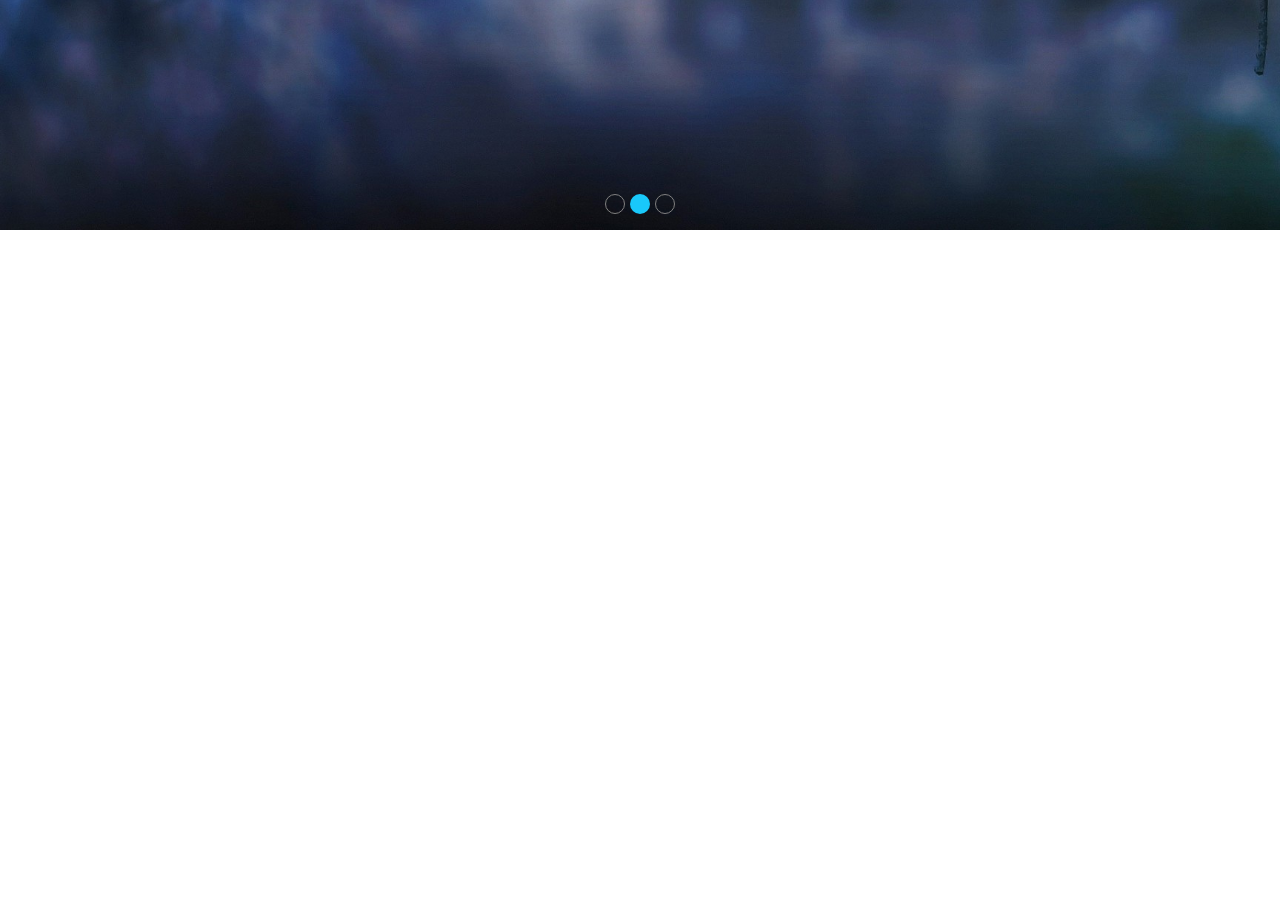
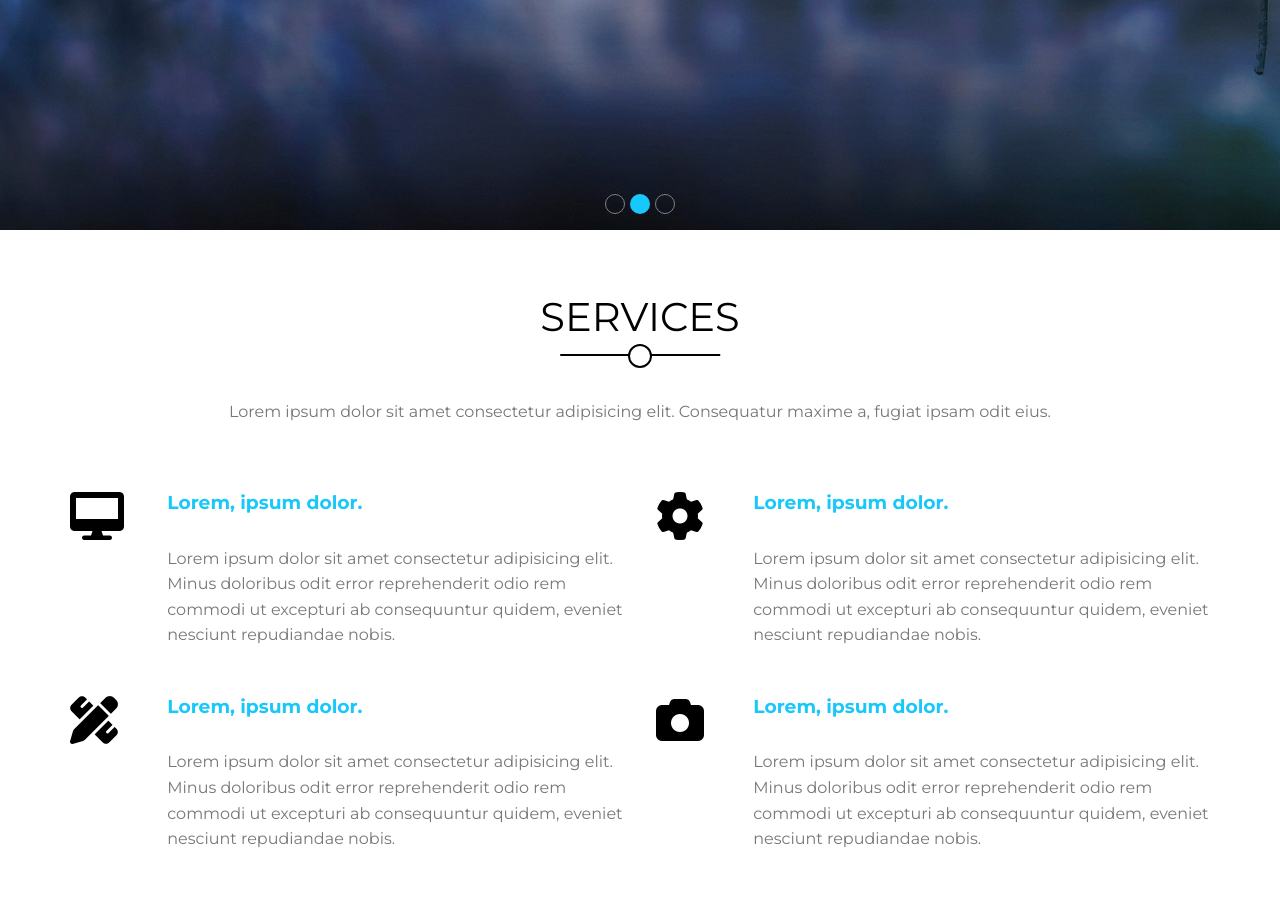
Before and after one commit to Ju-Cesar/Adapted-From-El-Zero-Web-School-Template-2, a plain HTML site: page index.html in a window 1280 px wide. Shown: the part 570-1486 px from the top of the page. Before the commit the page ends 800 px from the top, so only its background shows below. Drawn offline with Linux system fonts and the light colour scheme.

Commit message:
services section completed

```diff
--- a/css/main.css
+++ b/css/main.css
@@ -55,6 +55,63 @@ ul {
     .container {
         width: 1170px;
     }
+}
+section {
+    padding-top: var(--sectionPadding);
+    padding-bottom: var(--sectionPadding);
+}
+.section-heading {
+    text-align: center;
+    margin-bottom: 4rem;
+}
+.section-heading h2 {
+    text-transform: uppercase;
+    position: relative;
+    width: fit-content;
+    margin-left: auto;
+    margin-right: auto;
+    padding-bottom: 1rem;
+    font-size: 2.5rem;
+    font-weight: normal;
+    margin-bottom: 2.5rem;
+}
+.section-heading h2::before {
+    content: "";
+    position: absolute;
+    width: 80%;
+    height: 2px;
+    bottom: 0%;
+    left: 50%;
+    transform: translateX(-50%);
+    -webkit-transform: translateX(-50%);
+    -moz-transform: translateX(-50%);
+    -ms-transform: translateX(-50%);
+    -o-transform: translateX(-50%);
+    background-color: black;
+}
+.section-heading h2::after {
+    content: "";
+    position: absolute;
+    width: 20px;
+    height: 20px;
+    bottom: 0%;
+    left: 50%;
+    transform: translate(-50%,50%);
+    border-radius: 50%;
+    border: 2px solid black;
+    -webkit-border-radius: 50%;
+    -moz-border-radius: 50%;
+    -ms-border-radius: 50%;
+    -o-border-radius: 50%;
+    -webkit-transform: translate(-50%,50%);
+    -moz-transform: translate(-50%,50%);
+    -ms-transform: translate(-50%,50%);
+    -o-transform: translate(-50%,50%);
+    background-color: white;
+}
+.section-heading p {
+    color: #777;
+    line-height: 2;
 }
 /* Global Rules End */
 
@@ -561,3 +618,53 @@ header .container .menu-search .show-search-form {
     }
 }
 /* Hero Section Styling End */
+
+/* Services Section Styling Start */
+.services {
+    margin-top: calc(100vh - 64.82px);
+}
+.services .container {
+    display: grid;
+    grid-template-columns: repeat(auto-fit,minmax(250px,1fr));
+    gap: 3rem 2rem;
+}
+.services .container .box {
+    text-align: center;
+}
+.services .container .box i {
+    margin-bottom: 1rem;
+}
+.services .container .box h3 {
+    margin-bottom: 1rem;
+    color: var(--mainColor);
+}
+.services .container .box p {
+    line-height: 1.6;
+    color: #777;
+}
+@media (min-width:768px) {
+    .services .container {
+        grid-template-columns: 1fr;
+        gap: 3rem;
+    }
+    .services .container .box {
+        text-align: left;
+        display: grid;
+        grid-template-columns: 1fr 7fr;
+        grid-template-rows: repeat(2,auto);
+        gap: 1rem 2rem;
+    }
+    .services .container .box i {
+        margin-bottom: 0%;
+        grid-column: 1;
+        grid-row: 1/span 2;
+    }
+}
+@media (min-width: 992px) {
+    .services .container {
+        grid-template-columns: 1fr 1fr;
+        grid-template-rows: auto auto;
+        gap: 3rem 2rem;
+    }
+}
+/* Services Section Styling End */
--- a/index.html
+++ b/index.html
@@ -63,6 +63,37 @@
         </section>
         <!-- Hero Section End -->
 
+        <!-- Services Section Start -->
+        <section class="services">
+            <div class="section-heading">
+                <h2>Services</h2>
+                <p>Lorem ipsum dolor sit amet consectetur adipisicing elit. Consequatur maxime a, fugiat ipsam odit eius.</p>
+            </div>
+            <div class="container">
+                <div class="box">
+                    <i class="fas fa-desktop fa-3x"></i>
+                    <h3>Lorem, ipsum dolor.</h3>
+                    <p>Lorem ipsum dolor sit amet consectetur adipisicing elit. Minus doloribus odit error reprehenderit odio rem commodi ut excepturi ab consequuntur quidem, eveniet nesciunt repudiandae nobis.</p>
+                </div>
+                <div class="box">
+                    <i class="fas fa-cog fa-3x"></i>
+                    <h3>Lorem, ipsum dolor.</h3>
+                    <p>Lorem ipsum dolor sit amet consectetur adipisicing elit. Minus doloribus odit error reprehenderit odio rem commodi ut excepturi ab consequuntur quidem, eveniet nesciunt repudiandae nobis.</p>
+                </div>
+                <div class="box">
+                    <i class="fas fa-pencil-ruler fa-3x"></i>
+                    <h3>Lorem, ipsum dolor.</h3>
+                    <p>Lorem ipsum dolor sit amet consectetur adipisicing elit. Minus doloribus odit error reprehenderit odio rem commodi ut excepturi ab consequuntur quidem, eveniet nesciunt repudiandae nobis.</p>
+                </div>
+                <div class="box">
+                    <i class="fas fa-camera fa-3x"></i>
+                    <h3>Lorem, ipsum dolor.</h3>
+                    <p>Lorem ipsum dolor sit amet consectetur adipisicing elit. Minus doloribus odit error reprehenderit odio rem commodi ut excepturi ab consequuntur quidem, eveniet nesciunt repudiandae nobis.</p>
+                </div>
+            </div>
+        </section>
+        <!-- Services Section End -->
+
         <!-- JS code to open an close menu on small screens Start -->
         <script>
             const openMenu = document.getElementById("open-menu");
```
